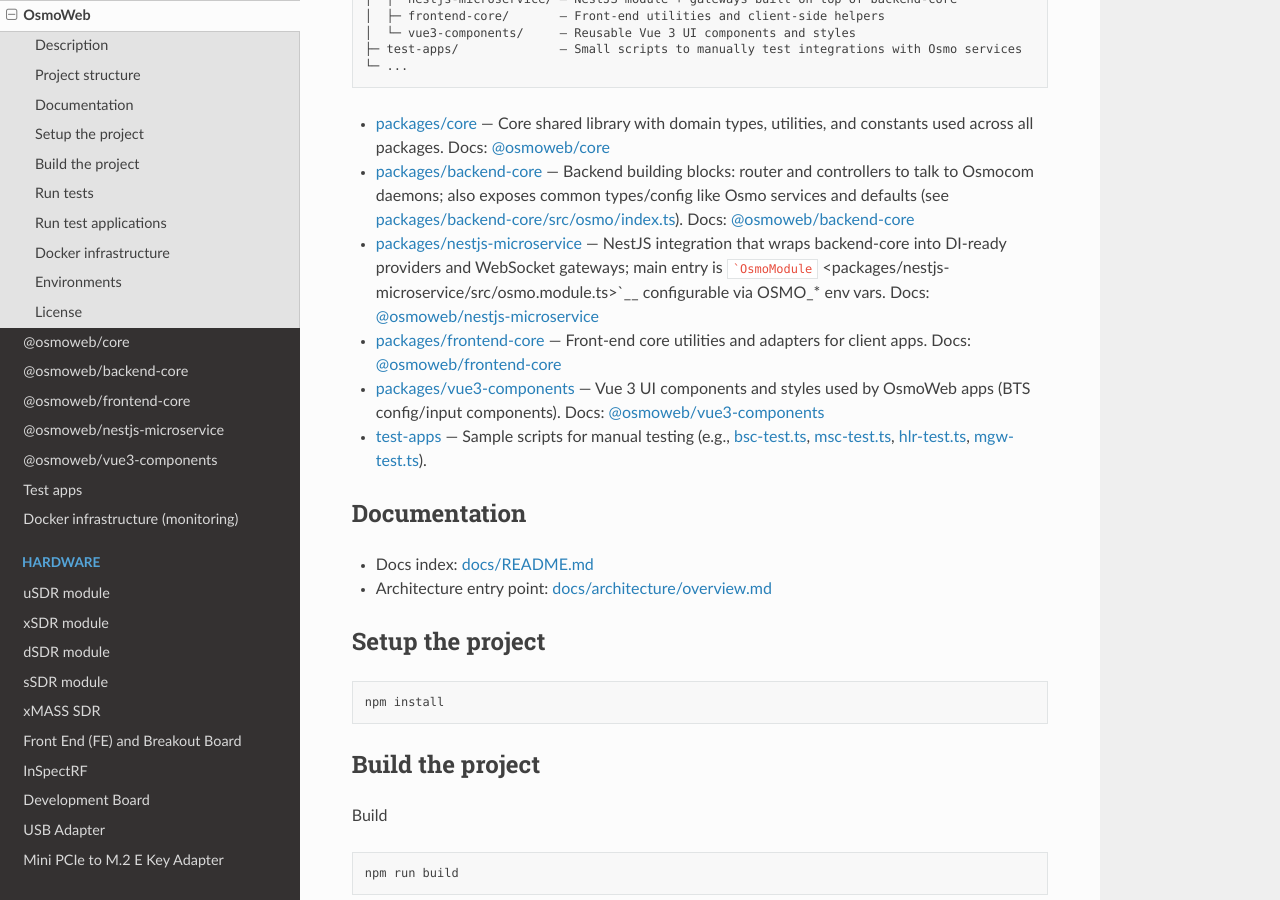
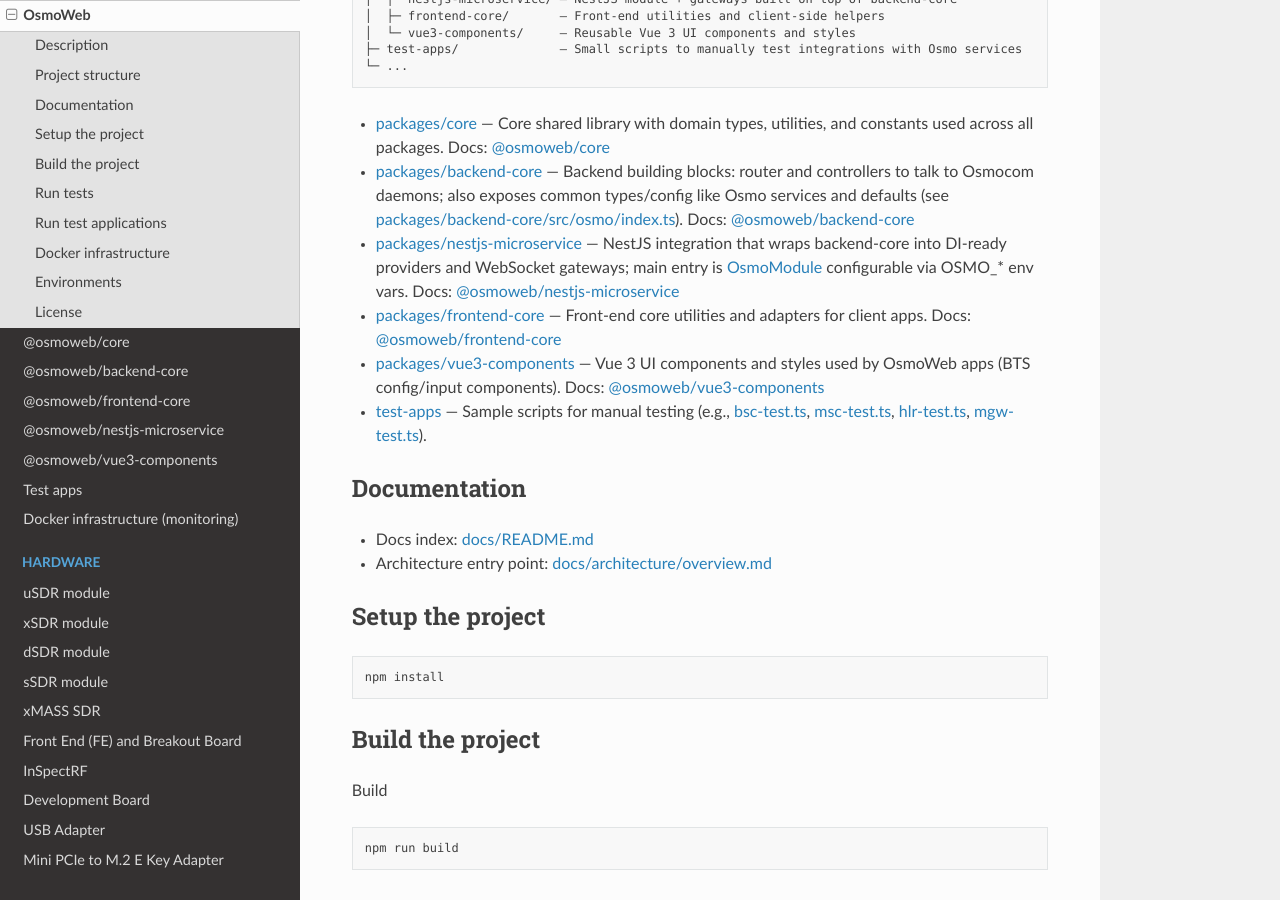
Before and after one commit to wavelet-lab/docs, a Sphinx documentation site: the page built from source/webdev/osmoweb/osmoweb.rst, in a window 1280 px wide and 900 px high, scrolled down 1417 px. Built offline with Sphinx 7.4.7 and the Read the Docs theme 3.1.0, drawn with Linux system fonts in a browser that asks for light colours.

Commit message:
docs: fix links

````diff
--- a/source/webdev/osmoweb/osmoweb.rst
+++ b/source/webdev/osmoweb/osmoweb.rst
@@ -51,7 +51,7 @@
 
 -  `packages/core <packages/core>`__ — Core shared library with domain types, utilities, and constants used across all packages. Docs: :doc:`/webdev/osmoweb/core`
 -  `packages/backend-core <packages/backend-core>`__ — Backend building blocks: router and controllers to talk to Osmocom daemons; also exposes common types/config like Osmo services and defaults (see `packages/backend-core/src/osmo/index.ts <packages/backend-core/src/osmo/index.ts>`__). Docs: :doc:`/webdev/osmoweb/backend-core`
--  `packages/nestjs-microservice <packages/nestjs-microservice>`__ — NestJS integration that wraps backend-core into DI-ready providers and WebSocket gateways; main entry is ```OsmoModule`` <packages/nestjs-microservice/src/osmo.module.ts>`__ configurable via OSMO\_\* env vars. Docs: :doc:`/webdev/osmoweb/nestjs-microservice`
+-  `packages/nestjs-microservice <packages/nestjs-microservice>`__ — NestJS integration that wraps backend-core into DI-ready providers and WebSocket gateways; main entry is `OsmoModule <packages/nestjs-microservice/src/osmo.module.ts>`__ configurable via OSMO\_\* env vars. Docs: :doc:`/webdev/osmoweb/nestjs-microservice`
 -  `packages/frontend-core <packages/frontend-core>`__ — Front-end core utilities and adapters for client apps. Docs: :doc:`/webdev/osmoweb/frontend-core`
 -  `packages/vue3-components <packages/vue3-components>`__ — Vue 3 UI components and styles used by OsmoWeb apps (BTS config/input components). Docs: :doc:`/webdev/osmoweb/vue3-components`
 -  `test-apps <test-apps>`__ — Sample scripts for manual testing (e.g., `bsc-test.ts <test-apps/bsc-test.ts>`__, `msc-test.ts <test-apps/msc-test.ts>`__, `hlr-test.ts <test-apps/hlr-test.ts>`__, `mgw-test.ts <test-apps/mgw-test.ts>`__).
````
